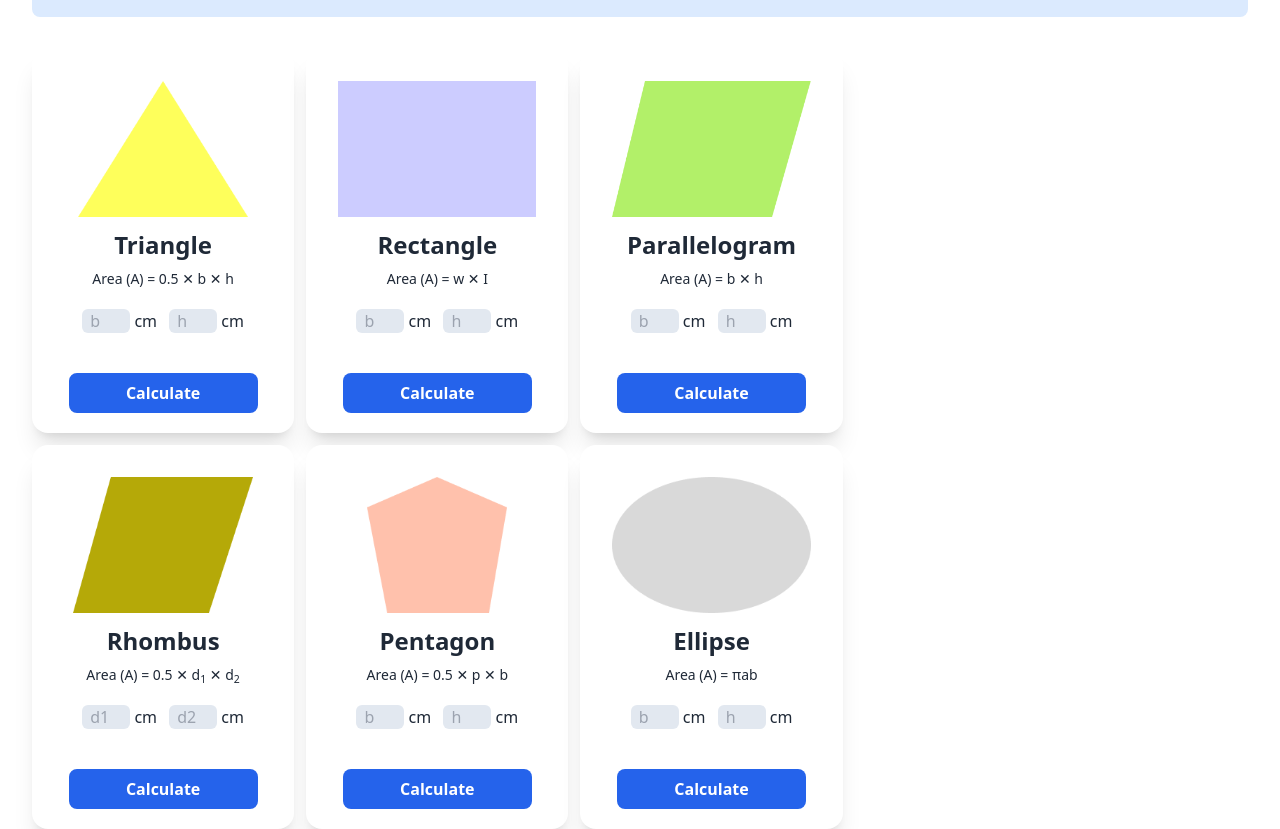
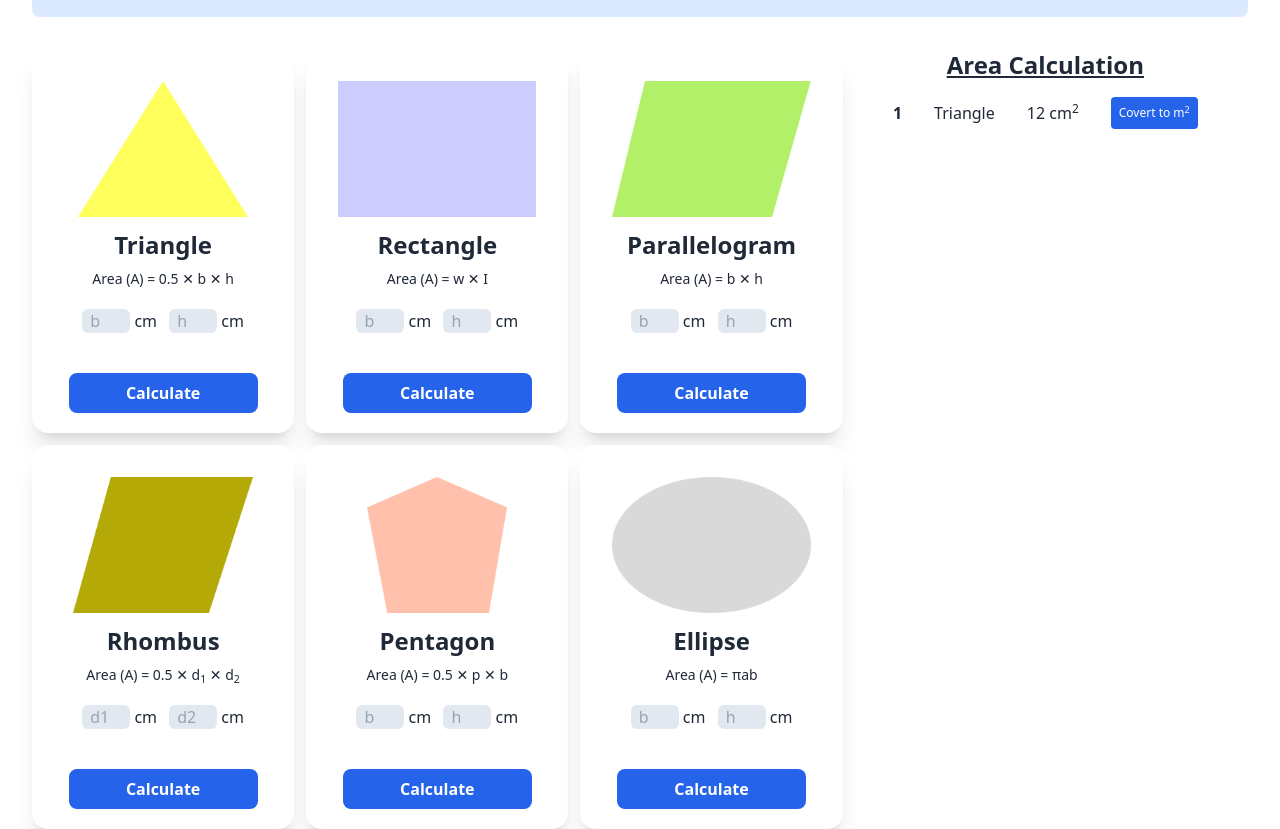
Before and after one commit to gsjoy24/geometry-genius, a plain HTML site: page index.html in a window 1280 px wide. Shown: the part 119-948 px from the top of the page. Drawn offline with nearby package versions, Linux system fonts and the light colour scheme.

Commit message:
design complete

```diff
--- a/index.html
+++ b/index.html
@@ -30,7 +30,7 @@
 
 		<main class="px-8">
 			<section>
-				<div class="grid grid-cols-1 md:grid-cols-2 lg:grid-cols-3">
+				<div class="grid grid-cols-1 md:grid-cols-2 lg:grid-cols-3 gap-y-8">
 					<div class="col-span-2">
 						<div class="grid grid-cols-1 sm:grid-cols-2 md:grid-cols-3 gap-3">
 							<!-- ! Triangle -->
@@ -154,7 +154,24 @@
 							</div>
 						</div>
 					</div>
-
+					<div class="mx-auto">
+						<h2 class="text-2xl underline font-bold text-center">Area Calculation</h2>
+						<div class="overflow-x-auto">
+							<table class="table w-full">
+								<tbody>
+									<!-- row 1 -->
+									<tr>
+										<th>1</th>
+										<td>Triangle</td>
+										<td>12 cm<sup>2</sup></td>
+										<td>
+											<button class="text-xs bg-blue-600 text-white p-2 rounded">Covert to m<sup>2</sup></button>
+										</td>
+									</tr>
+								</tbody>
+							</table>
+						</div>
+					</div>
 				</div>
 			</section>
 		</main>
```
